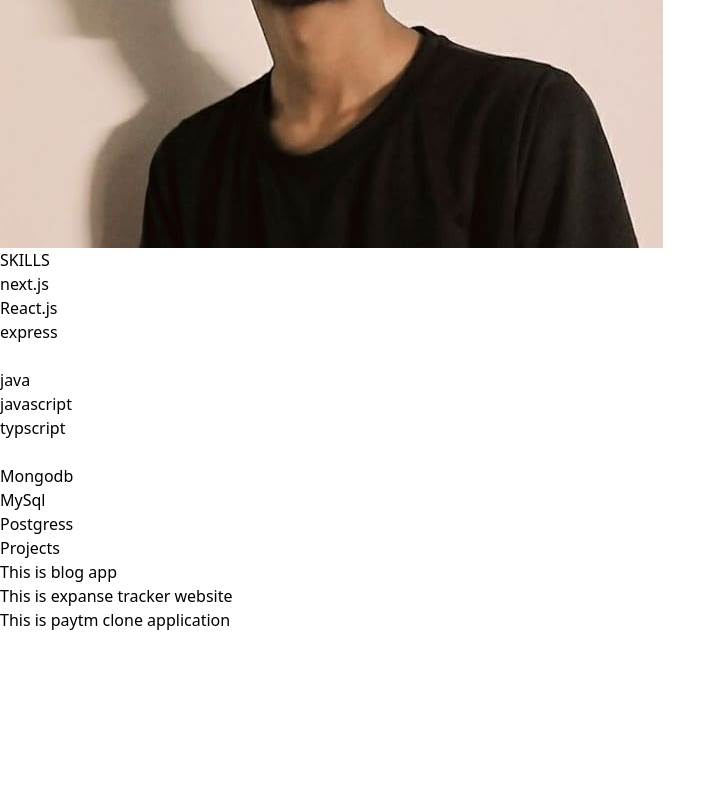
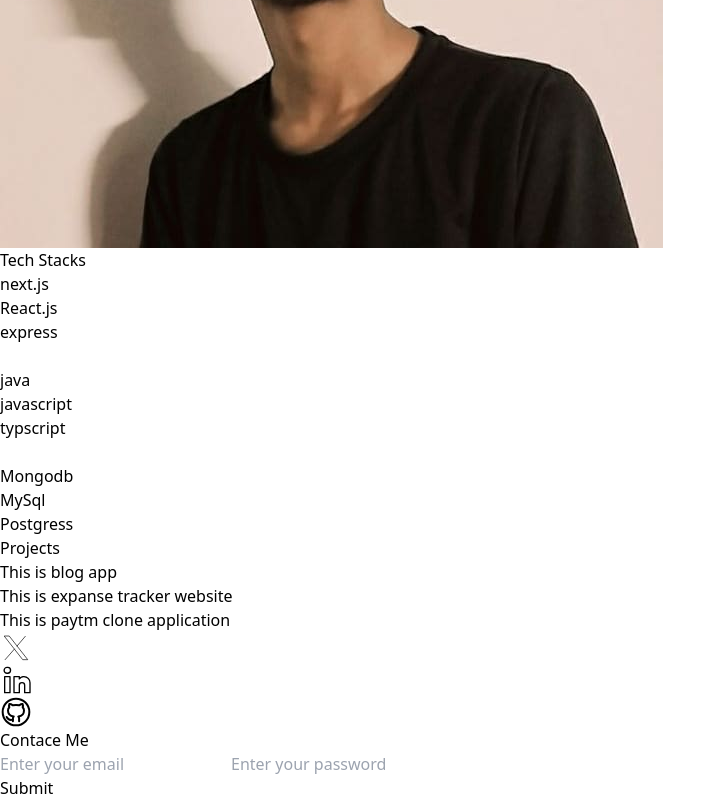
Before and after one commit to Ameerjafar/Myportfolio, a React (Vite) app in the folder frontend/: page / in a window 1280 px wide. Shown: the part 487-1287 px from the top of the page, without its empty margins (0-726 px from the left). Before the commit the page ends 1119 px from the top, so only its background shows below. Built offline with nearby package versions, Linux system fonts and the light colour scheme.

Commit message:
adding the file

```diff
--- a/frontend/src/App.jsx
+++ b/frontend/src/App.jsx
@@ -2,13 +2,17 @@ import { AppBar } from './component/AppBar'
 import { MainComponent } from './component/MainComponent'
 import { ProjectComponent } from './component/ProjectComponent'
 import { SkillComponent } from './component/SkillComponent'
+import { LinkComponent } from './component/Link'
+import { ContactMe } from './component/ContactMe'
 function App() {
   return (
     <>
-      <AppBar></AppBar>
-      <MainComponent></MainComponent>
-      <SkillComponent></SkillComponent>
-      <ProjectComponent></ProjectComponent>
+      <AppBar />
+      <MainComponent />
+      <SkillComponent />
+      <ProjectComponent />
+      <LinkComponent />
+      <ContactMe />
     </>
   )
 }
--- /dev/null
+++ b/frontend/src/component/ContactMe.jsx
@@ -0,0 +1,12 @@
+export function ContactMe() {
+    return <div>
+        <div className = 'flex justify-center'>Contace Me</div>
+        <div className = 'flex justify-center'>
+            <input className = '' type = "text" placeholder="Enter your email"></input>
+            <input type = "password" placeholder="Enter your password"></input>
+        </div>
+        <div className = 'flex justify-center'>
+            <button className = ''>Submit</button>
+        </div>
+    </div>
+}
--- /dev/null
+++ b/frontend/src/component/Link.jsx
@@ -0,0 +1,21 @@
+export function LinkComponent() {
+    return (
+        <div className = 'p-10'>
+            <div className = 'pb-5'>
+                <a href = "https://twitter.com/AJTECH37177095">
+                    <svg xmlns="http://www.w3.org/2000/svg" width="2em" height="2em" viewBox="0 0 48 48"><path fill="none" stroke="currentColor" stroke-linecap="round" stroke-linejoin="round" d="M21.604 25.622L7.693 41.498M37.924 6.502L25.554 21.07M6.61 6.5l27.44 35h7.56l-27.439-35z"/></svg>
+                </a>
+            </div>
+            <div className = 'pb-5'>
+                <a href = "https://www.linkedin.com/in/ameer-jafar-3b6864240/">
+                    <svg xmlns="http://www.w3.org/2000/svg" width="2em" height="2em" viewBox="0 0 24 24"><path fill="currentColor" d="M7.5 9h-4a.5.5 0 0 0-.5.5v12a.5.5 0 0 0 .5.5h4a.5.5 0 0 0 .5-.5v-12a.5.5 0 0 0-.5-.5M7 21H4V10h3zM18 9c-1.085 0-2.14.358-3 1.019V9.5a.5.5 0 0 0-.5-.5h-4a.5.5 0 0 0-.5.5v12a.5.5 0 0 0 .5.5h4a.5.5 0 0 0 .5-.5V16a1.5 1.5 0 1 1 3 0v5.5a.5.5 0 0 0 .5.5h4a.5.5 0 0 0 .5-.5V14a5.006 5.006 0 0 0-5-5m4 12h-3v-5a2.5 2.5 0 1 0-5 0v5h-3V10h3v1.203a.5.5 0 0 0 .89.313A3.983 3.983 0 0 1 22 14zM5.868 2.002A2.73 2.73 0 0 0 5.515 2a2.74 2.74 0 0 0-2.926 2.729a2.71 2.71 0 0 0 2.869 2.728h.028a2.734 2.734 0 1 0 .382-5.455M5.833 6.46a1.75 1.75 0 0 1-.347-.003h-.028A1.736 1.736 0 1 1 5.515 3a1.737 1.737 0 0 1 .318 3.46"/></svg>
+                </a>
+            </div>
+            <div className = 'pb-5'>
+                <a href = "https://github.com/Ameerjafar">
+                    <svg xmlns="http://www.w3.org/2000/svg" width="2em" height="2em" viewBox="0 0 24 24"><g fill="none" stroke="currentColor" stroke-linecap="round" stroke-linejoin="round" stroke-width="1.5"><path d="M12 22c5.523 0 10-4.477 10-10S17.523 2 12 2S2 6.477 2 12s4.477 10 10 10"/><path d="M14.333 19v-1.863c.025-.31-.018-.62-.126-.913a2.18 2.18 0 0 0-.5-.781c2.093-.227 4.293-1 4.293-4.544a3.48 3.48 0 0 0-1-2.434a3.211 3.211 0 0 0-.06-2.448s-.787-.227-2.607.961a9.152 9.152 0 0 0-4.666 0c-1.82-1.188-2.607-.96-2.607-.96A3.211 3.211 0 0 0 7 8.464a3.482 3.482 0 0 0-1 2.453c0 3.519 2.2 4.291 4.293 4.544a2.18 2.18 0 0 0-.496.773a2.134 2.134 0 0 0-.13.902V19"/><path d="M9.667 17.702c-2 .631-3.667 0-4.667-1.948"/></g></svg>
+                </a>
+            </div>
+        </div>
+    )
+}
--- a/frontend/src/component/MainComponent.jsx
+++ b/frontend/src/component/MainComponent.jsx
@@ -1,5 +1,6 @@
 import { ReactTyped } from 'react-typed';
 import myImage from '../assets/myImage.jpg'
+import { LinkComponent } from './Link';
 export function MainComponent() {
     return (
         <div>
--- a/frontend/src/component/SkillComponent.jsx
+++ b/frontend/src/component/SkillComponent.jsx
@@ -1,7 +1,7 @@
 export function SkillComponent() {
     return (
         <div>
-            <div className = 'font-semibold text-2xl flex justify-center p-3'>SKILLS</div>
+            <div className = 'font-semibold text-2xl flex justify-center p-3'>Tech Stacks</div>
             <div>
                 <div className = 'flex gap-3 text-center justify-center'>
                     <div className = 'w-36 p-2 bg-gray-100 hover:bg-gray-200 rounded-lg'>next.js</div>
```
